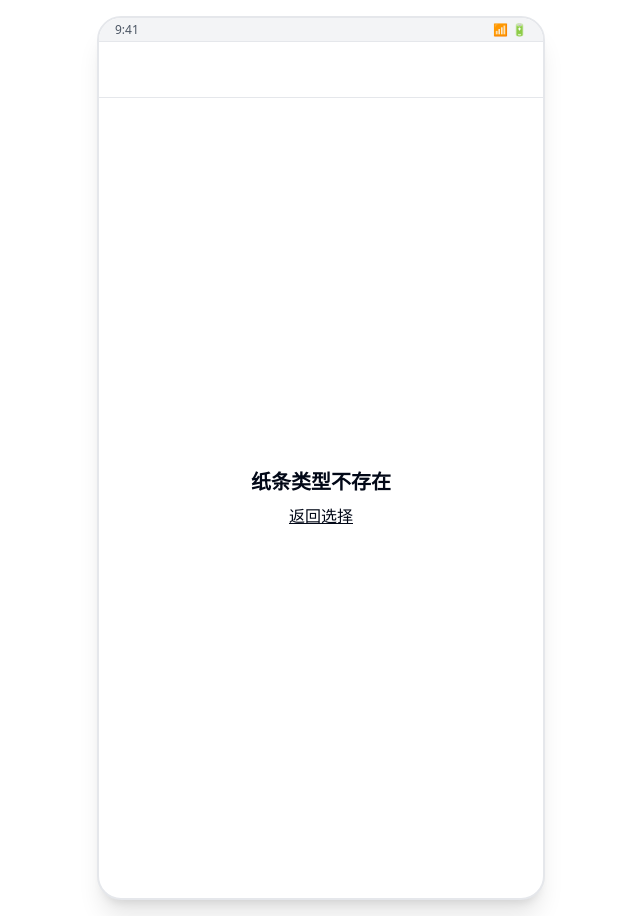
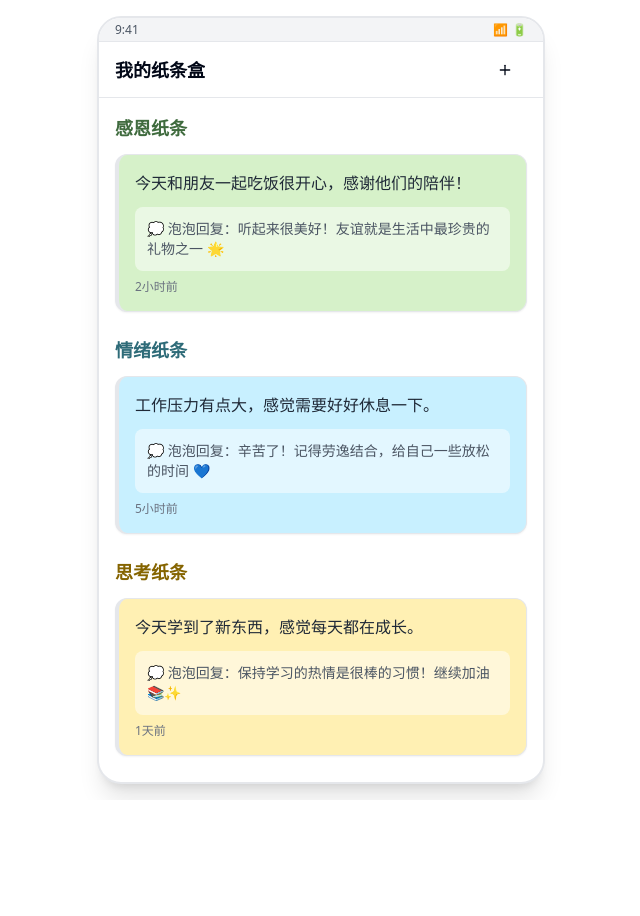
Before and after one commit to Pikady/MoodBubble, a Next.js app: page /notes in a window 1280 px wide. Shown: the whole page, without its empty margins (319-959 px from the left). After the commit the page ends 800 px from the top, so only its background shows below. Built offline with nearby package versions, Linux system fonts and the light colour scheme.

Commit message:
完成服务层接口开发
Signed-off-by: chen <2652917633@qq.com>

```diff
--- a/src/app/actions/notes.ts
+++ b/src/app/actions/notes.ts
@@ -8,14 +8,14 @@ import { Note, NoteType, CreateNoteParams, CreateNoteResult } from '@/lib/types'
  */
 export async function createNote(params: CreateNoteParams): Promise<CreateNoteResult> {
   try {
-    const supabase = await (await supabaseServer);
+    const supabase = await supabaseServer;
     const { data: { user } } = await supabase.auth.getUser();
 
     if (!user) {
       throw new Error('用户未登录');
     }
 
-    const { data, error } = await (await supabaseServer)
+    const { data, error } = await supabase
       .from('notes')
       .insert([{
         user_id: user.id,
@@ -44,13 +44,14 @@ export async function createNote(params: CreateNoteParams): Promise<CreateNoteRe
  */
 export async function getUserNotes(): Promise<Note[]> {
   try {
-    const { data: { user } } = await (await supabaseServer).auth.getUser();
+    const supabase = await supabaseServer;
+    const { data: { user } } = await supabase.auth.getUser();
 
     if (!user) {
       return [];
     }
 
-    const { data, error } = await (await supabaseServer)
+    const { data, error } = await supabase
       .from('notes')
       .select('*')
       .eq('user_id', user.id)
@@ -72,13 +73,14 @@ export async function getUserNotes(): Promise<Note[]> {
  */
 export async function getNotesByType(type: NoteType): Promise<Note[]> {
   try {
-    const { data: { user } } = await (await supabaseServer).auth.getUser();
+    const supabase = await supabaseServer;
+    const { data: { user } } = await supabase.auth.getUser();
 
     if (!user) {
       return [];
     }
 
-    const { data, error } = await (await supabaseServer)
+    const { data, error } = await supabase
       .from('notes')
       .select('*')
       .eq('user_id', user.id)
@@ -101,13 +103,14 @@ export async function getNotesByType(type: NoteType): Promise<Note[]> {
  */
 export async function deleteNote(noteId: string): Promise<void> {
   try {
-    const { data: { user } } = await (await supabaseServer).auth.getUser();
+    const supabase = await supabaseServer;
+    const { data: { user } } = await supabase.auth.getUser();
 
     if (!user) {
       throw new Error('用户未登录');
     }
 
-    const { error } = await (await supabaseServer)
+    const { error } = await supabase
       .from('notes')
       .delete()
       .eq('id', noteId)
@@ -127,13 +130,14 @@ export async function deleteNote(noteId: string): Promise<void> {
  */
 export async function updateNote(noteId: string, content: string): Promise<Note> {
   try {
-    const { data: { user } } = await (await supabaseServer).auth.getUser();
+    const supabase = await supabaseServer;
+    const { data: { user } } = await supabase.auth.getUser();
 
     if (!user) {
       throw new Error('用户未登录');
     }
 
-    const { data, error } = await (await supabaseServer)
+    const { data, error } = await supabase
       .from('notes')
       .update({ content, updated_at: new Date().toISOString() })
       .eq('id', noteId)
@@ -151,3 +155,86 @@ export async function updateNote(noteId: string, content: string): Promise<Note>
     throw new Error('更新笔记失败');
   }
 }
+
+/**
+ * 更新笔记的AI回复
+ */
+export async function updateNoteAIReply(
+  noteId: string,
+  aiReply: string,
+  options?: {
+    ai_model?: string;
+    ai_latency_ms?: number;
+    tokens_input?: number;
+    tokens_output?: number;
+  }
+): Promise<Note> {
+  try {
+    const supabase = await supabaseServer;
+    const { data: { user } } = await supabase.auth.getUser();
+
+    if (!user) {
+      throw new Error('用户未登录');
+    }
+
+    const updateData: any = {
+      ai_reply: aiReply,
+      updated_at: new Date().toISOString()
+    };
+
+    if (options?.ai_model) updateData.ai_model = options.ai_model;
+    if (options?.ai_latency_ms) updateData.ai_latency_ms = options.ai_latency_ms;
+    if (options?.tokens_input) updateData.tokens_input = options.tokens_input;
+    if (options?.tokens_output) updateData.tokens_output = options.tokens_output;
+
+    const { data, error } = await supabase
+      .from('notes')
+      .update(updateData)
+      .eq('id', noteId)
+      .eq('user_id', user.id)
+      .select()
+      .single();
+
+    if (error) {
+      throw error;
+    }
+
+    return data;
+  } catch (error) {
+    console.error('更新笔记AI回复失败:', error);
+    throw new Error('更新笔记AI回复失败');
+  }
+}
+
+/**
+ * 获取单个笔记详情
+ */
+export async function getNoteById(noteId: string): Promise<Note | null> {
+  try {
+    const supabase = await supabaseServer;
+    const { data: { user } } = await supabase.auth.getUser();
+
+    if (!user) {
+      return null;
+    }
+
+    const { data, error } = await supabase
+      .from('notes')
+      .select('*')
+      .eq('id', noteId)
+      .eq('user_id', user.id)
+      .single();
+
+    if (error) {
+      if (error.code === 'PGRST116') {
+        return null; // 笔记不存在
+      }
+      throw error;
+    }
+
+    return data;
+  } catch (error) {
+    console.error('获取笔记详情失败:', error);
+    throw new Error('获取笔记详情失败');
+  }
+}
--- a/src/app/api/ai/chat/route.ts
+++ b/src/app/api/ai/chat/route.ts
@@ -15,7 +15,8 @@ export async function POST(request: NextRequest) {
     }
 
     // 获取当前用户
-    const { data: { user } } = await (await supabaseServer).auth.getUser();
+    const supabase = await supabaseServer;
+    const { data: { user } } = await supabase.auth.getUser();
     if (!user) {
       return NextResponse.json(
         { error: '用户未登录' },
@@ -80,7 +81,8 @@ export async function POST(request: NextRequest) {
 
             // 更新AI回复记录
             try {
-              await (await supabaseServer)
+              const chatSupabase = await supabaseServer;
+              await chatSupabase
                 .from('chat')
                 .update({
                   message: aiResponse,
--- a/src/app/notes/new/page.tsx
+++ b/src/app/notes/new/page.tsx
@@ -19,7 +19,7 @@ export default function NewNotePage() {
     { type: "goodnight",  title: "晚安纸条",  href: "/notes/new/goodnight",  ribbonBg: "bg-[#CFC6FF]", tiltDeg: -5, offsetY: 0 },
     { type: "gratitude",  title: "感恩纸条",  href: "/notes/new/gratitude",  ribbonBg: "bg-[#D6F1C9]", tiltDeg:  3, offsetY: 4 },
     { type: "emotion",    title: "情绪纸条",  href: "/notes/new/emotion",    ribbonBg: "bg-[#C8F0FF]", tiltDeg: -4, offsetY: 6 },
-    { type: "reflection", title: "思考纸条",  href: "/notes/new/reflection", ribbonBg: "bg-[#FFF0B3]", tiltDeg:  3, offsetY: 8 },
+    { type: "thought", title: "思考纸条",  href: "/notes/new/thought", ribbonBg: "bg-[#FFF0B3]", tiltDeg:  3, offsetY: 8 },
   ];
 
 
--- a/src/app/notes/page.tsx
+++ b/src/app/notes/page.tsx
@@ -1,82 +1,145 @@
 "use client";
 
-import { useState, use } from "react";
-import { useRouter } from "next/navigation";
-import AppShell from "@/components/layout/AppShell";
-import { NOTE_CONFIG } from "@/lib/types";
-import { NoteType } from "@/lib/types";
-import PromptCard from "@/components/notes/PromptCard";
-import NoteComposer from "@/components/compose/NoteComposer";
+import { useSearchParams } from 'next/navigation';
+import { Suspense } from 'react';
+import { Button } from '@/components/ui/button';
+import AppShell from '@/components/layout/AppShell';
+import TopBar from '@/components/layout/TopBar';
+import { Card, CardContent } from '@/components/ui/card';
+import { NOTE_CONFIG, getNotesByTypeOrder } from '@/lib/noteConfig';
+import { formatRelativeTime } from '@/lib/date';
+import { Plus, FileText } from 'lucide-react';
 
-export default function WriteNotePage({ params }: { params: Promise<{ type: string }> }) {
-  const router = useRouter();
-  const resolvedParams = use(params);
-  const type = resolvedParams.type as NoteType;
-  const config = NOTE_CONFIG[type];
-  const [content, setContent] = useState("");
-  const [isLoading, setIsLoading] = useState(false);
+// 模拟数据
+const mockNotes = [
+  {
+    id: '1',
+    type: 'gratitude' as const,
+    content: '今天和朋友一起吃饭很开心，感谢他们的陪伴！',
+    created_at: new Date(Date.now() - 2 * 60 * 60 * 1000).toISOString(),
+    ai_reply: '听起来很美好！友谊就是生活中最珍贵的礼物之一 🌟'
+  },
+  {
+    id: '2',
+    type: 'emotion' as const,
+    content: '工作压力有点大，感觉需要好好休息一下。',
+    created_at: new Date(Date.now() - 5 * 60 * 60 * 1000).toISOString(),
+    ai_reply: '辛苦了！记得劳逸结合，给自己一些放松的时间 💙'
+  },
+  {
+    id: '3',
+    type: 'thought' as const,
+    content: '今天学到了新东西，感觉每天都在成长。',
+    created_at: new Date(Date.now() - 24 * 60 * 60 * 1000).toISOString(),
+    ai_reply: '保持学习的热情是很棒的习惯！继续加油 📚✨'
+  }
+];
 
-  if (!config) {
-    return (
-      <AppShell>
-        <div className="flex items-center justify-center min-h-screen">
-          <div className="text-center">
-            <h1 className="text-xl font-semibold mb-2">纸条类型不存在</h1>
-            <button
-              onClick={() => router.push("/notes/new")}
-              className="underline"
-            >
-              返回选择
-            </button>
-          </div>
-        </div>
-      </AppShell>
-    );
-  }
-
-  const handleSubmit = async () => {
-    if (!content.trim() || isLoading) return;
-    setIsLoading(true);
-
-    // 模拟提交
-    setTimeout(() => {
-      const noteId = Math.random().toString(36).slice(2, 11);
-      setIsLoading(false);
-      router.push(`/notes?highlight=${noteId}`);
-    }, 1200);
-  };
+function NotesContent() {
+  const searchParams = useSearchParams();
+  const highlightId = searchParams.get('highlight');
 
   return (
-    <AppShell title={`写${config.label}`} showBack onBack={() => router.back()}>
-      <div className="flex flex-col h-full">
-        {/* 顶部提示卡片（倾斜 + 溢出） */}
-        <div className="p-4">
-          <PromptCard
-            label={config.label}
-            message={config.prompt || "在这里写下你的想法..."}
-            bgClass={config.cardBg}
-            accentClass={config.ribbonBg}
-            tilt={config.tilt}
-          />
-        </div>
+    <AppShell
+      topBar={
+        <TopBar
+          title="我的纸条盒"
+          rightContent={
+            <Button
+              variant="ghost"
+              size="icon"
+              onClick={() => {}}
+            >
+              <Plus className="h-5 w-5" />
+            </Button>
+          }
+        />
+      }
+    >
+      <div className="p-4 space-y-6">
+        {/* 高亮卡片 */}
+        {highlightId && (
+          <Card className="border-2 border-yellow-400 bg-yellow-50 shadow-lg">
+            <CardContent className="p-4">
+              <div className="flex items-center mb-2">
+                <span className="text-2xl mr-2">🌟</span>
+                <span className="text-sm font-medium text-yellow-800">最新纸条</span>
+              </div>
+              <p className="text-gray-800 mb-2">
+                这是一张新创建的纸条内容
+              </p>
+              <p className="text-sm text-gray-600">
+                刚刚
+              </p>
+            </CardContent>
+          </Card>
+        )}
 
-        {/* 写作区域（保持简洁，靠底部 Composer 提交） */}
-        <div className="flex-1 p-4 pt-2">
-          <textarea
-            value={content}
-            onChange={(e) => setContent(e.target.value)}
-            placeholder="在这里写下你的想法..."
-            className="w-full h-full min-h-[180px] p-4 border border-input rounded-xl resize-none focus:outline-none focus:ring-2 focus:ring-ring"
-          />
-        </div>
+        {/* 按类型分组的纸条 */}
+        {getNotesByTypeOrder().map((type) => {
+          const config = NOTE_CONFIG[type];
+          const typeNotes = mockNotes.filter(note => note.type === type);
 
-        <NoteComposer
-          value={content}
-          onChange={setContent}
-          onSubmit={handleSubmit}
-          loading={isLoading}
-        />
+          if (typeNotes.length === 0) return null;
+
+          return (
+            <div key={type}>
+              <h3 className={`text-lg font-semibold ${config.color} mb-3`}>
+                {config.label}
+              </h3>
+              <div className="space-y-3">
+                {typeNotes.map((note) => (
+                  <Card
+                    key={note.id}
+                    className={`${config.cardBg} border-l-4 ${config.color.replace('text', 'border')} transition-all hover:shadow-md`}
+                  >
+                    <CardContent className="p-4">
+                      <p className="text-gray-800 mb-3">
+                        {note.content}
+                      </p>
+                      {note.ai_reply && (
+                        <div className="bg-white/50 rounded-lg p-3 mb-2">
+                          <p className="text-sm text-gray-600">
+                            <span className="font-medium">💭 泡泡回复：</span>
+                            {note.ai_reply}
+                          </p>
+                        </div>
+                      )}
+                      <p className="text-xs text-gray-500">
+                        {formatRelativeTime(note.created_at)}
+                      </p>
+                    </CardContent>
+                  </Card>
+                ))}
+              </div>
+            </div>
+          );
+        })}
+
+        {/* 空状态 */}
+        {mockNotes.length === 0 && (
+          <div className="text-center py-12">
+            <FileText className="h-12 w-12 text-gray-400 mx-auto mb-4" />
+            <h3 className="text-lg font-medium text-gray-900 mb-2">
+              还没有纸条
+            </h3>
+            <p className="text-gray-500 mb-4">
+              开始写你的第一张纸条吧！
+            </p>
+            <Button onClick={() => {}}>
+              写纸条
+            </Button>
+          </div>
+        )}
       </div>
     </AppShell>
   );
 }
+
+export default function NotesPage() {
+  return (
+    <Suspense fallback={<div>加载中...</div>}>
+      <NotesContent />
+    </Suspense>
+  );
+}
--- a/src/lib/noteConfig.ts
+++ b/src/lib/noteConfig.ts
@@ -45,7 +45,7 @@ export const NOTE_CONFIG: Record<NoteType, NoteUiConfig> = {
     tiltDeg: -2,
     order: 3,
   },
-  reflection: {
+  thought: {
     label: '思考纸条',
     prompt: '最近有什么值得思考的事情吗？',
     cardBg: 'bg-[#FFF0B3]',
--- a/src/lib/services/ai.ts
+++ b/src/lib/services/ai.ts
@@ -166,7 +166,7 @@ export function getNoteTypePrompt(noteType: string): AIChatMessage {
       role: 'system' as const,
       content: '用户正在分享情绪。请用理解、共情的语调回应，帮助他们识别和接纳自己的情绪，提供适当的支持。'
     },
-    reflection: {
+    thought: {
       role: 'system' as const,
       content: '用户正在进行深度思考。请用思考性、启发性的语调回应，帮助他们深入思考，提供新的视角。'
     }
--- a/src/lib/types.ts
+++ b/src/lib/types.ts
@@ -1,4 +1,4 @@
-export type NoteType = 'goodnight' | 'gratitude' | 'emotion' | 'reflection';
+export type NoteType = 'goodnight' | 'gratitude' | 'emotion' | 'thought';
 
 export interface Note {
   id: string;
@@ -11,7 +11,7 @@ export interface Note {
   tokens_input?: number;
   tokens_output?: number;
   created_at: string;
-  updated_at: string;
+  updated_at?: string;
 }
 
 export interface ChatMessage {
@@ -71,7 +71,7 @@ export const NOTE_CONFIG: Record<NoteType, {
     ribbonBg: "bg-[#B9E6FA]/70",
     tilt: -2,
   },
-  reflection: {
+  thought: {
     label: "思考纸条",
     prompt: "最近有什么值得思考的事情吗？",
     cardBg: "bg-[#FFF0B3]",
```
Also changed, not shown: src/app/actions/chat.ts (+15 -10 lines), src/app/actions/notes-with-ai.ts (+89 -3 lines), src/app/api/notes/generate-ai-reply/route.ts (added, +36 -0 lines), src/hooks/useNotes.ts (+29 -0 lines), 1 other file (tests, documents, lock files or other folders).
